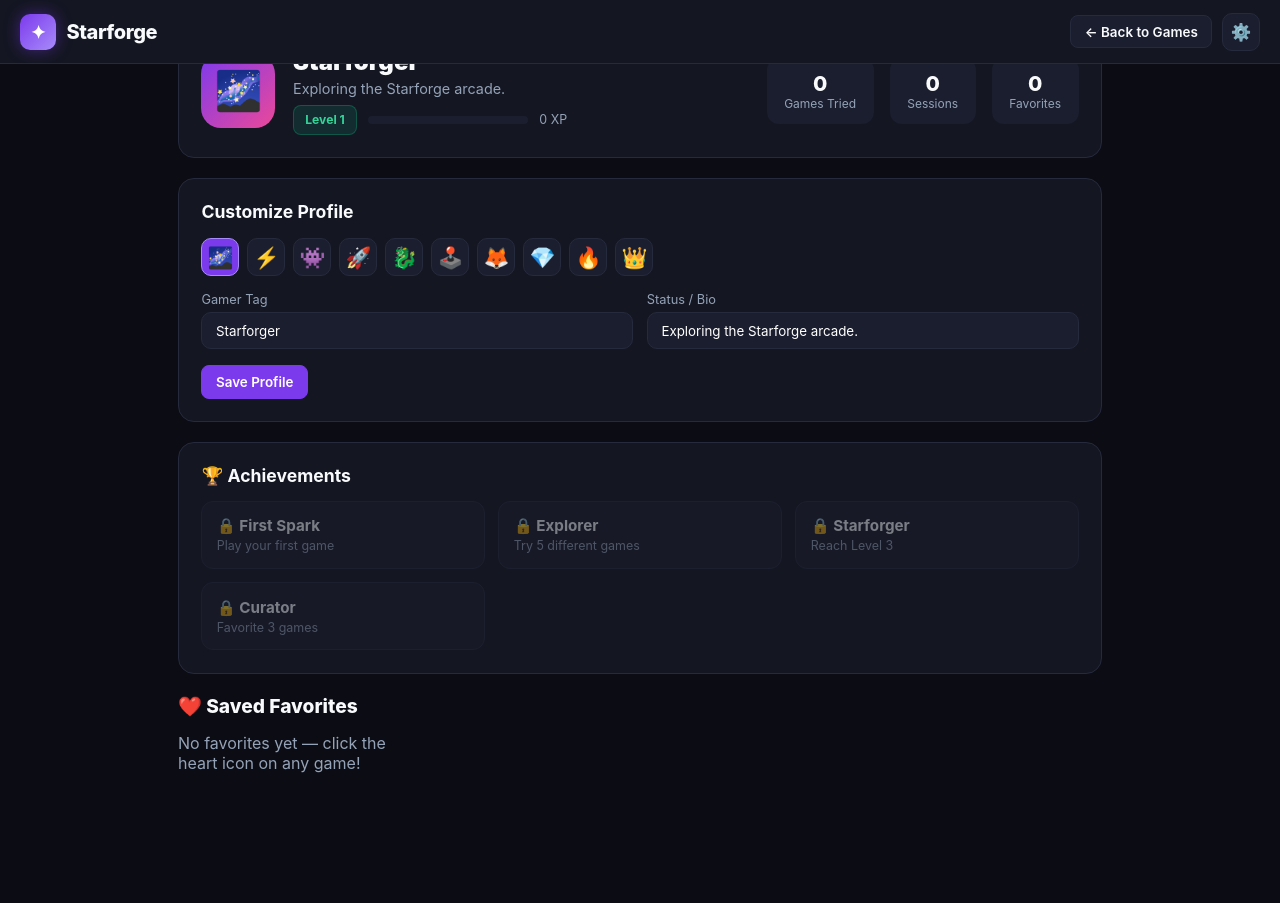
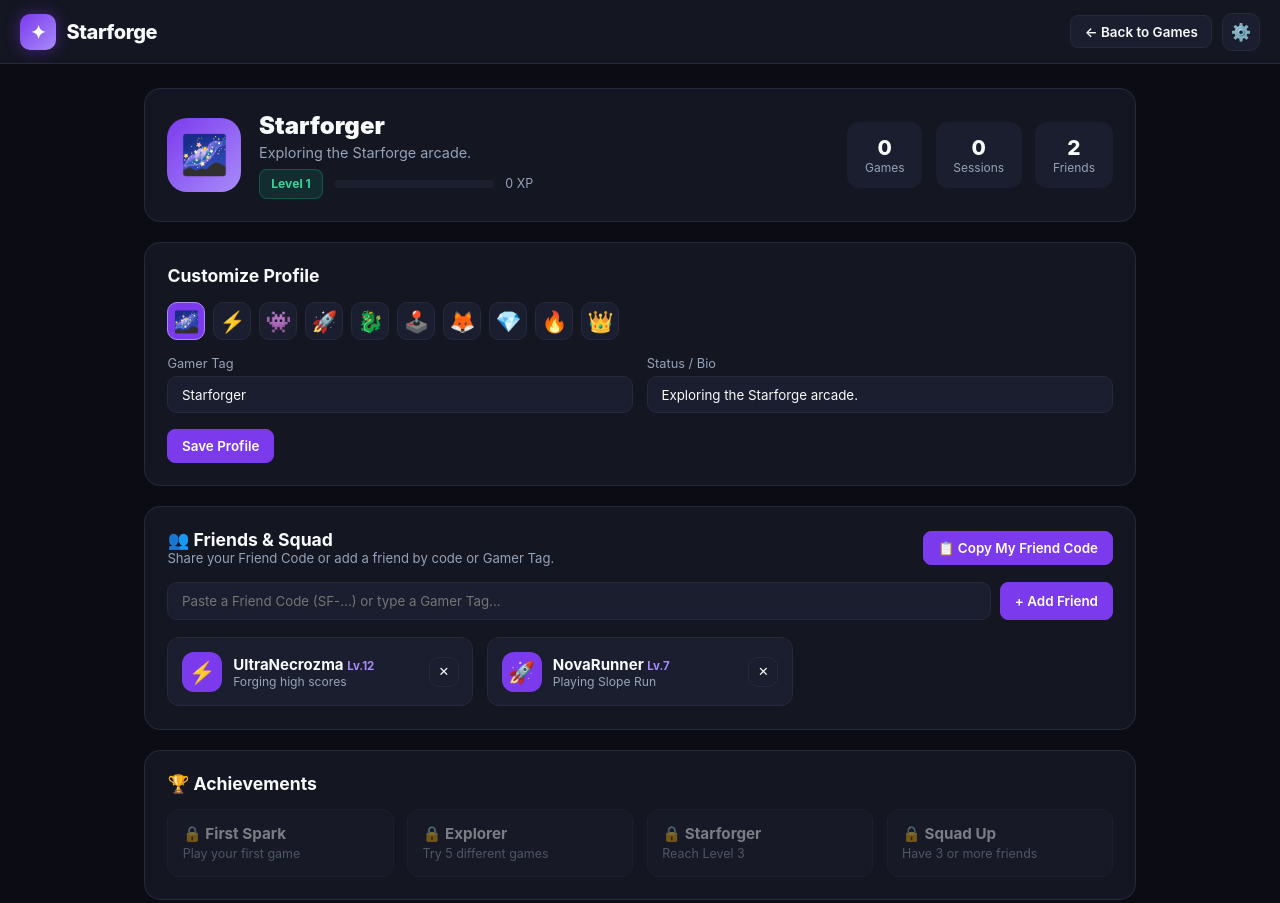
Before and after one commit to thelightnecrozma/unblocked-games, a plain HTML site: page profile.html in a window 1280 px wide. Shown: the top 903 px of the page. Before the commit the page ends 800 px from the top, so only its background shows below. Drawn offline with Linux system fonts and the light colour scheme.

Commit message:
Update profile.html

```diff
--- a/profile.html
+++ b/profile.html
@@ -15,10 +15,10 @@
     </div>
   </header>
 
-  <main class="content" style="margin-left:0; max-width:980px; margin:0 auto;">
+  <main class="standalone-page">
     <div class="panel-card" style="display:flex; flex-wrap:wrap; gap:1.5rem; align-items:center; justify-content:space-between;">
       <div style="display:flex; gap:1.1rem; align-items:center;">
-        <div id="bigAvatar" style="width:74px;height:74px;border-radius:20px;background:linear-gradient(135deg,#7c3aed,#ec4899);display:grid;place-items:center;font-size:2.4rem;">🌌</div>
+        <div id="bigAvatar" style="width:74px;height:74px;border-radius:20px;background:linear-gradient(135deg,var(--accent),var(--accent-light));display:grid;place-items:center;font-size:2.4rem;">🌌</div>
         <div>
           <h1 id="dispName" style="font-size:1.5rem;font-weight:900;">Starforger</h1>
           <p id="dispBio" style="color:var(--text-muted);font-size:0.9rem;margin:0.2rem 0 0.55rem;"></p>
@@ -31,10 +31,10 @@
           </div>
         </div>
       </div>
-      <div style="display:flex; gap:1rem;">
-        <div style="background:var(--bg-card);padding:0.8rem 1.1rem;border-radius:12px;text-align:center;"><div id="statGames" style="font-size:1.3rem;font-weight:800;">0</div><div style="font-size:0.75rem;color:var(--text-muted);">Games Tried</div></div>
+      <div style="display:flex; gap:0.85rem;">
+        <div style="background:var(--bg-card);padding:0.8rem 1.1rem;border-radius:12px;text-align:center;"><div id="statGames" style="font-size:1.3rem;font-weight:800;">0</div><div style="font-size:0.75rem;color:var(--text-muted);">Games</div></div>
         <div style="background:var(--bg-card);padding:0.8rem 1.1rem;border-radius:12px;text-align:center;"><div id="statSessions" style="font-size:1.3rem;font-weight:800;">0</div><div style="font-size:0.75rem;color:var(--text-muted);">Sessions</div></div>
-        <div style="background:var(--bg-card);padding:0.8rem 1.1rem;border-radius:12px;text-align:center;"><div id="statFavs" style="font-size:1.3rem;font-weight:800;">0</div><div style="font-size:0.75rem;color:var(--text-muted);">Favorites</div></div>
+        <div style="background:var(--bg-card);padding:0.8rem 1.1rem;border-radius:12px;text-align:center;"><div id="statFriends" style="font-size:1.3rem;font-weight:800;">0</div><div style="font-size:0.75rem;color:var(--text-muted);">Friends</div></div>
       </div>
     </div>
 
@@ -42,11 +42,28 @@
       <h2 style="font-size:1.1rem;margin-bottom:1rem;">Customize Profile</h2>
       <div style="display:flex;flex-wrap:wrap;gap:0.5rem;margin-bottom:1rem;" id="avatarPicker"></div>
       <div style="display:grid;grid-template-columns:repeat(auto-fit,minmax(220px,1fr));gap:0.85rem;margin-bottom:1rem;">
-        <div><label style="font-size:0.8rem;color:var(--text-muted);display:block;margin-bottom:0.3rem;">Gamer Tag</label><input id="inputName" style="width:100%;padding:0.6rem 0.85rem;border-radius:10px;border:1px solid var(--border);background:var(--bg-card);color:#fff;" /></div>
-        <div><label style="font-size:0.8rem;color:var(--text-muted);display:block;margin-bottom:0.3rem;">Status / Bio</label><input id="inputBio" style="width:100%;padding:0.6rem 0.85rem;border-radius:10px;border:1px solid var(--border);background:var(--bg-card);color:#fff;" /></div>
+        <div><label style="font-size:0.8rem;color:var(--text-muted);display:block;margin-bottom:0.3rem;">Gamer Tag</label><input id="inputName" style="width:100%;padding:0.6rem 0.85rem;border-radius:10px;border:1px solid var(--border);background:var(--bg-card);color:var(--text-main);" /></div>
+        <div><label style="font-size:0.8rem;color:var(--text-muted);display:block;margin-bottom:0.3rem;">Status / Bio</label><input id="inputBio" style="width:100%;padding:0.6rem 0.85rem;border-radius:10px;border:1px solid var(--border);background:var(--bg-card);color:var(--text-main);" /></div>
       </div>
       <button id="saveProfileBtn" class="tool-btn primary">Save Profile</button>
       <span id="saveMsg" style="margin-left:0.75rem;font-size:0.85rem;color:#34d399;display:none;">✓ Saved!</span>
+    </div>
+
+    <div class="panel-card">
+      <div style="display:flex;flex-wrap:wrap;justify-content:space-between;align-items:center;gap:0.75rem;margin-bottom:1rem;">
+        <div>
+          <h2 style="font-size:1.1rem;">👥 Friends & Squad</h2>
+          <p style="font-size:0.82rem;color:var(--text-muted);">Share your Friend Code or add a friend by code or Gamer Tag.</p>
+        </div>
+        <button id="copyCodeBtn" class="tool-btn primary">📋 Copy My Friend Code</button>
+      </div>
+
+      <div style="display:flex;flex-wrap:wrap;gap:0.6rem;margin-bottom:1.1rem;">
+        <input id="friendInput" placeholder="Paste a Friend Code (SF-...) or type a Gamer Tag..." style="flex:1;min-width:220px;padding:0.6rem 0.85rem;border-radius:10px;border:1px solid var(--border);background:var(--bg-card);color:var(--text-main);" />
+        <button id="addFriendBtn" class="tool-btn primary">+ Add Friend</button>
+      </div>
+
+      <div id="friendsGrid" style="display:grid;grid-template-columns:repeat(auto-fill,minmax(240px,1fr));gap:0.85rem;"></div>
     </div>
 
     <div class="panel-card">
@@ -64,6 +81,13 @@
     const AVATARS = ["🌌", "⚡", "👾", "🚀", "🐉", "🕹️", "🦊", "💎", "🔥", "👑"];
     let selectedAvatar = getStore().profile.avatar;
 
+    function getMyFriendCode() {
+      const p = getStore().profile;
+      const lvl = Math.floor(p.xp / 150) + 1;
+      const payload = btoa(unescape(encodeURIComponent(JSON.stringify({ n: p.name, a: p.avatar, l: lvl, s: p.bio }))));
+      return "SF-" + payload;
+    }
+
     function renderProfile() {
       const data = getStore(), p = data.profile, lvl = Math.floor(p.xp / 150) + 1, prog = ((p.xp % 150) / 150) * 100;
       document.getElementById("bigAvatar").textContent = p.avatar;
@@ -74,7 +98,7 @@
       document.getElementById("xpText").textContent = `${p.xp} XP`;
       document.getElementById("statGames").textContent = p.playedIds.length;
       document.getElementById("statSessions").textContent = p.sessions;
-      document.getElementById("statFavs").textContent = data.favorites.length;
+      document.getElementById("statFriends").textContent = data.friends.length;
       document.getElementById("inputName").value = p.name;
       document.getElementById("inputBio").value = p.bio;
 
@@ -82,11 +106,23 @@
         `<button type="button" class="icon-btn" style="font-size:1.3rem;${a===selectedAvatar?'border-color:var(--accent-light);background:var(--accent);':''}" onclick="selectedAvatar='${a}';renderProfile()">${a}</button>`
       ).join("");
 
+      document.getElementById("friendsGrid").innerHTML = data.friends.length ? data.friends.map((f, i) => `
+        <div style="background:var(--bg-card);border:1px solid var(--border);border-radius:12px;padding:0.85rem;display:flex;align-items:center;justify-content:space-between;gap:0.75rem;">
+          <div style="display:flex;align-items:center;gap:0.7rem;">
+            <div style="width:40px;height:40px;border-radius:12px;background:var(--accent);display:grid;place-items:center;font-size:1.35rem;">${f.avatar || "👾"}</div>
+            <div>
+              <div style="font-weight:700;font-size:0.94rem;">${f.name} <span style="font-size:0.72rem;color:var(--accent-light);">Lv.${f.level || 1}</span></div>
+              <div style="font-size:0.76rem;color:var(--text-muted);">${f.status || "Online"}</div>
+            </div>
+          </div>
+          <button class="icon-btn" style="width:30px;height:30px;font-size:0.8rem;" onclick="removeFriend(${i})" title="Remove">✕</button>
+        </div>`).join("") : `<p style="color:var(--text-muted);">No friends added yet.</p>`;
+
       const achievements = [
         { title: "First Spark", desc: "Play your first game", unlocked: p.sessions >= 1 },
         { title: "Explorer", desc: "Try 5 different games", unlocked: p.playedIds.length >= 5 },
         { title: "Starforger", desc: "Reach Level 3", unlocked: lvl >= 3 },
-        { title: "Curator", desc: "Favorite 3 games", unlocked: data.favorites.length >= 3 }
+        { title: "Squad Up", desc: "Have 3 or more friends", unlocked: data.friends.length >= 3 }
       ];
       document.getElementById("badgeGrid").innerHTML = achievements.map(a => `
         <div style="background:var(--bg-card);padding:0.9rem;border-radius:12px;border:1px solid ${a.unlocked?'var(--accent-light)':'var(--border)'};opacity:${a.unlocked?1:0.45};">
@@ -102,6 +138,34 @@
         </a>`).join("") : `<p style="color:var(--text-muted);">No favorites yet — click the heart icon on any game!</p>`;
     }
 
+    function removeFriend(idx) {
+      const data = getStore(); data.friends.splice(idx, 1); saveStore(data); renderProfile();
+    }
+
+    document.getElementById("copyCodeBtn").addEventListener("click", () => {
+      const code = getMyFriendCode();
+      navigator.clipboard?.writeText(code);
+      prompt("Copy your Starforge Friend Code to share:", code);
+    });
+
+    document.getElementById("addFriendBtn").addEventListener("click", () => {
+      const val = document.getElementById("friendInput").value.trim();
+      if (!val) return;
+      const data = getStore();
+      if (val.startsWith("SF-")) {
+        try {
+          const parsed = JSON.parse(decodeURIComponent(escape(atob(val.slice(3)))));
+          data.friends.unshift({ id: "f-" + Date.now(), name: parsed.n || "Player", avatar: parsed.a || "👾", level: parsed.l || 1, status: parsed.s || "Starforger" });
+        } catch { alert("Invalid Friend Code."); return; }
+      } else {
+        const randomAv = AVATARS[Math.floor(Math.random() * AVATARS.length)];
+        data.friends.unshift({ id: "f-" + Date.now(), name: val, avatar: randomAv, level: Math.floor(Math.random() * 8) + 1, status: "In the arcade" });
+      }
+      saveStore(data);
+      document.getElementById("friendInput").value = "";
+      renderProfile();
+    });
+
     document.getElementById("saveProfileBtn").addEventListener("click", () => {
       const data = getStore();
       data.profile.name = document.getElementById("inputName").value.trim() || "Starforger";
@@ -110,6 +174,7 @@
       saveStore(data); renderProfile();
       const msg = document.getElementById("saveMsg"); msg.style.display = "inline"; setTimeout(() => msg.style.display = "none", 2000);
     });
+
     renderProfile();
   </script>
 </body>
```
